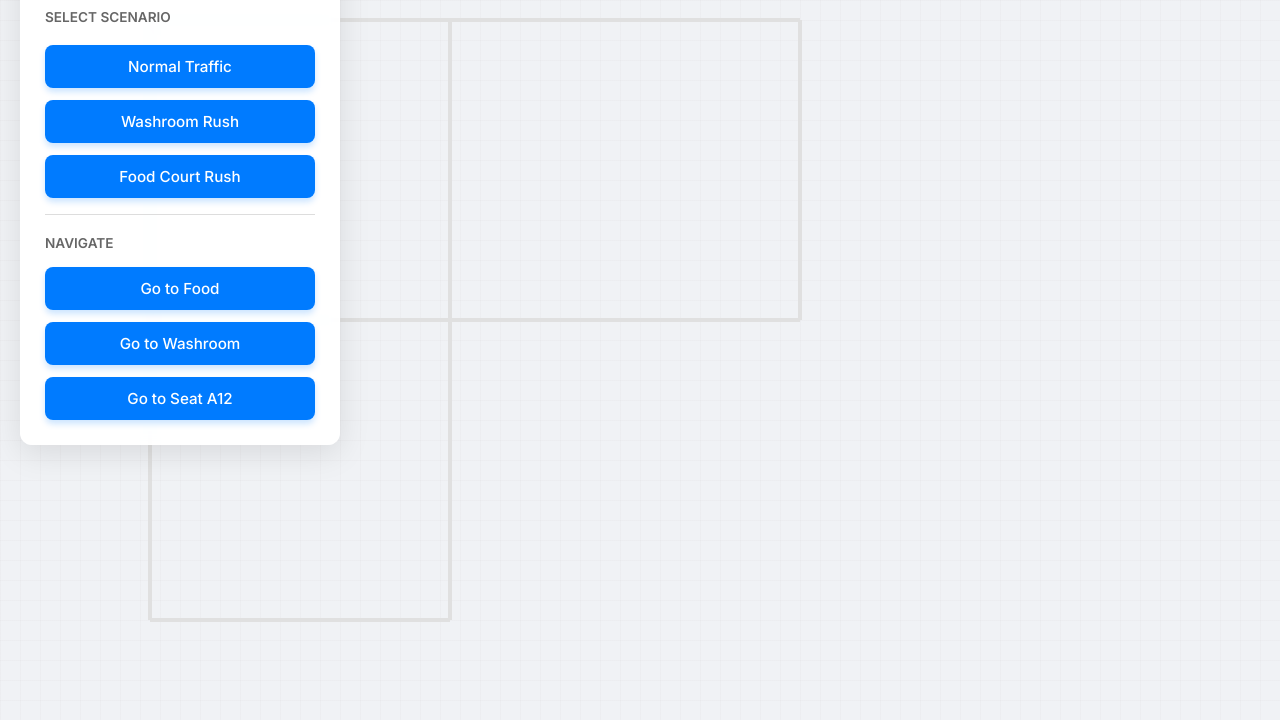
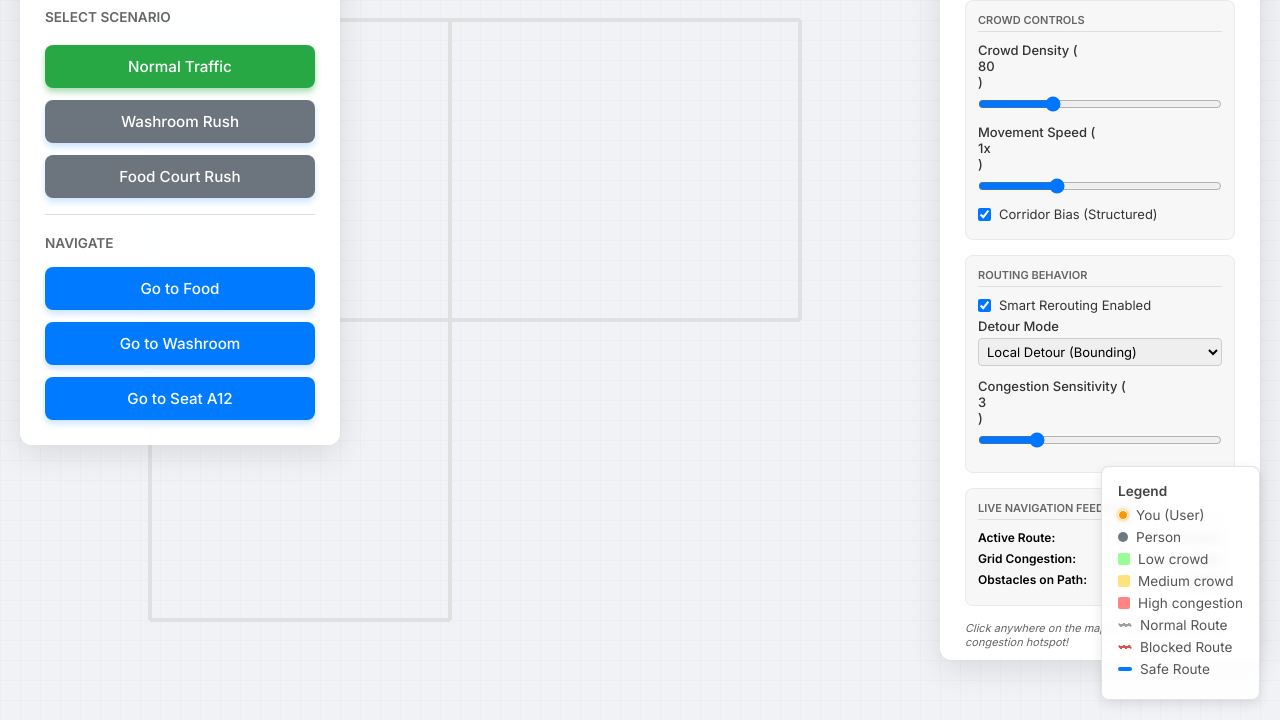
Before and after one commit to zedted0112/Smart-Crowd-Navigator, a plain HTML site: page index.html in a window 1280 px wide. Shown: the part 80-800 px from the top of the page. Drawn offline with Linux system fonts and the light colour scheme.

Commit message:
style(ui): Apply aesthetic floating card styling to Control Dashboard panel

```diff
--- a/style.css
+++ b/style.css
@@ -60,6 +60,19 @@ body, html {
     stroke-dasharray: 8 6;
 }
 
+.path-blocked {
+    fill: none;
+    stroke: #d9534f;
+    stroke-width: 6;
+    stroke-dasharray: 8 6;
+    animation: flashBlocked 2s infinite alternate;
+}
+
+@keyframes flashBlocked {
+    from { filter: drop-shadow(0 0 2px rgba(217, 83, 79, 0.5)); stroke-opacity: 0.7; }
+    to { filter: drop-shadow(0 0 8px rgba(217, 83, 79, 1)); stroke-opacity: 1; }
+}
+
 .path-optimized {
     fill: none;
     stroke: #007BFF;
@@ -67,7 +80,7 @@ body, html {
     stroke-linecap: round;
     stroke-linejoin: round;
     filter: drop-shadow(0 0 4px rgba(0, 123, 255, 0.5));
-    animation: drawPath 1s ease-out forwards;
+    animation: drawPath 2s ease-out forwards;
 }
 
 @keyframes drawPath {
@@ -78,6 +91,99 @@ body, html {
 .zone-circle {
     mix-blend-mode: multiply;
     transition: fill 0.5s ease;
+}
+
+.seat-dot {
+    fill: none;
+    stroke: #b0bec5;
+    stroke-width: 2;
+}
+
+.user-dot {
+    fill: #ff9800;
+    stroke: #fff;
+    stroke-width: 2;
+    filter: drop-shadow(0 0 6px rgba(255, 152, 0, 0.9));
+}
+
+.person-dot {
+    fill: #455a64;
+    opacity: 0.8;
+}
+
+/* Dashboard Overlay */
+.dashboard-panel {
+    position: absolute;
+    top: 20px;
+    right: 20px;
+    background: rgba(255, 255, 255, 0.95);
+    padding: 24px;
+    border-radius: 12px;
+    box-shadow: 0 8px 32px rgba(0, 0, 0, 0.1);
+    backdrop-filter: blur(8px);
+    width: 320px;
+    z-index: 5;
+    border: 1px solid rgba(255, 255, 255, 0.6);
+    display: flex;
+    flex-direction: column;
+    gap: 15px;
+    font-size: 14px;
+    max-height: 90vh;
+    overflow-y: auto;
+}
+
+.dash-section {
+    background-color: rgba(0,0,0,0.03);
+    padding: 12px;
+    border-radius: 8px;
+    border: 1px solid rgba(0,0,0,0.05);
+}
+
+.dash-section h4 {
+    margin: 0 0 10px 0;
+    font-size: 11px;
+    text-transform: uppercase;
+    color: #666;
+    border-bottom: 1px solid rgba(0,0,0,0.1);
+    padding-bottom: 4px;
+}
+
+.dash-section label {
+    display: flex;
+    flex-direction: column;
+    font-size: 13px;
+    margin-bottom: 12px;
+    font-weight: 500;
+    color: #333;
+}
+
+.dash-section input[type="range"] {
+    margin-top: 6px;
+}
+
+.dash-section select {
+    margin-top: 4px;
+    padding: 4px;
+    border-radius: 4px;
+    border: 1px solid #ccc;
+    font-family: inherit;
+    font-size: 13px;
+}
+
+.checkbox-label {
+    flex-direction: row !important;
+    align-items: center;
+    gap: 8px;
+    font-weight: 400 !important;
+    cursor: pointer;
+    margin-bottom: 5px !important;
+}
+
+.live-feedback .feedback-row {
+    margin-bottom: 6px;
+    display: flex;
+    justify-content: space-between;
+    font-size: 12px;
 }
 
 /* UI Panel */
@@ -131,6 +237,23 @@ h1 {
     transform: translateY(0);
 }
 
+.btn-scenario {
+    background-color: #6c757d;
+}
+
+.btn-scenario:hover {
+    background-color: #5a6268;
+}
+
+.active-scenario {
+    background-color: #28a745;
+    box-shadow: 0 4px 6px rgba(40, 167, 69, 0.4);
+}
+
+.active-scenario:hover {
+    background-color: #218838;
+}
+
 .info-card {
     margin-top: 24px;
     padding-top: 16px;
@@ -177,6 +300,90 @@ h1 {
     color: #0056b3;
     background-color: #e8f4fd;
 }
+/* Map Legend styling */
+.legend {
+    position: absolute;
+    bottom: 20px;
+    right: 20px;
+    background: rgba(255, 255, 255, 0.9);
+    padding: 16px;
+    border-radius: 8px;
+    box-shadow: 0 4px 12px rgba(0,0,0,0.1);
+    backdrop-filter: blur(4px);
+    border: 1px solid rgba(200, 200, 200, 0.5);
+    font-size: 0.85rem;
+    z-index: 5;
+}
+
+.legend h4 {
+    margin-bottom: 8px;
+    color: #444;
+}
+
+.legend ul {
+    list-style: none;
+}
+
+.legend li {
+    display: flex;
+    align-items: center;
+    margin-bottom: 6px;
+    color: #555;
+}
+
+.legend-dot {
+    width: 10px;
+    height: 10px;
+    border-radius: 50%;
+    margin-right: 8px;
+    display: inline-block;
+}
+
+.legend-box {
+    width: 12px;
+    height: 12px;
+    margin-right: 8px;
+    display: inline-block;
+    border-radius: 2px;
+}
+
+.legend-line {
+    width: 14px;
+    height: 4px;
+    margin-right: 8px;
+    display: inline-block;
+    border-radius: 2px;
+}
+
+.user-color { background-color: #ff9800; border: 1px solid white; box-shadow: 0 0 4px rgba(255,152,0,0.8); }
+.person-color { background-color: #455a64; opacity: 0.8; }
+.green { background-color: rgba(50, 255, 50, 0.5); }
+.yellow { background-color: rgba(255, 200, 0, 0.5); }
+.red { background-color: rgba(255, 50, 50, 0.6); }
+.gray-dash { background-color: #9e9e9e; border: 1px dashed white; }
+.red-dash { background-color: #d9534f; border: 1px dashed white; }
+.blue { background-color: #007BFF; }
+
+/* Pulse animation for red zone */
+@keyframes pulseRed {
+    0% { transform: scale(1); filter: drop-shadow(0 0 5px rgba(255, 50, 50, 0.8)); opacity: 0.5; }
+    50% { transform: scale(1.05); filter: drop-shadow(0 0 20px rgba(255, 0, 0, 1)); opacity: 0.8; }
+    100% { transform: scale(1); filter: drop-shadow(0 0 5px rgba(255, 50, 50, 0.8)); opacity: 0.5; }
+}
+
+.zone-alert-pulse {
+    animation: pulseRed 1.5s infinite;
+    transform-origin: center;
+}
+
+.zone-alert-text {
+    font-size: 14px;
+    font-weight: bold;
+    fill: #d9534f;
+    text-anchor: middle;
+    pointer-events: none;
+    filter: drop-shadow(0 0 2px white);
+}
 
 /* Make it somewhat responsive */
 @media (max-width: 600px) {
@@ -188,4 +395,7 @@ h1 {
         width: 90%;
         padding: 16px;
     }
+    .legend {
+        display: none; /* Hide on very small screens to save space */
+    }
 }
```
